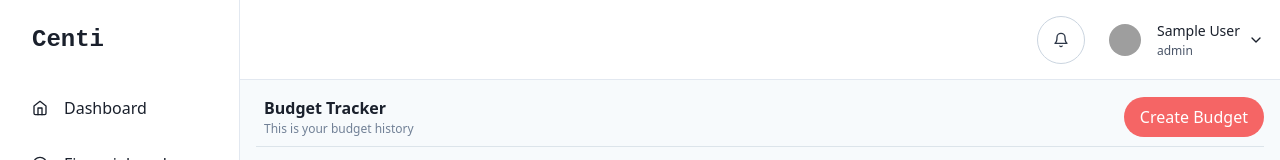
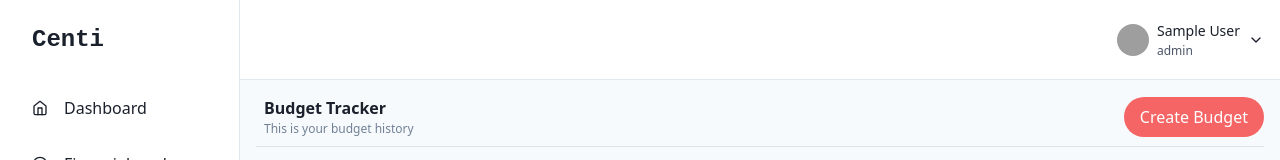
Before and after one commit to Nicanor008/centi, a React (Vite) app in the folder frontend-client/: page /budget/view in a window 1280 px wide. Shown: the top 160 px of the page. Built offline with nearby package versions, Linux system fonts and the light colour scheme; no server answers; sample sign-in values are in the browser's storage; grey boxes are pictures that could not be loaded; what chrono-node would draw is missing.

Commit message:
Remove dashboard icon on dashboard

```diff
--- a/frontend-client/src/components/common/Layout/AuthLayout/index.jsx
+++ b/frontend-client/src/components/common/Layout/AuthLayout/index.jsx
@@ -127,19 +127,9 @@ const MobileNav = ({ onOpen, user, ...rest }) => {
       </Text>
 
       <HStack spacing={{ base: "0", md: "6" }}>
-        <IconButton
-          size="lg"
-          variant="ghost"
-          aria-label="open menu"
-          icon={<FiBell />}
-        />
         <Flex alignItems={"center"}>
           <Menu>
-            <MenuButton
-              py={2}
-              transition="all 0.3s"
-              _focus={{ boxShadow: "none" }}
-            >
+            <MenuButton transition="all 0.3s" _focus={{ boxShadow: "none" }}>
               <HStack>
                 <Avatar
                   size={"sm"}
@@ -151,7 +141,6 @@ const MobileNav = ({ onOpen, user, ...rest }) => {
                   display={{ base: "none", md: "flex" }}
                   alignItems="flex-start"
                   spacing="1px"
-                  ml="2"
                 >
                   <Text fontSize="sm">
                     {user?.firstName} {user?.lastName}
```
